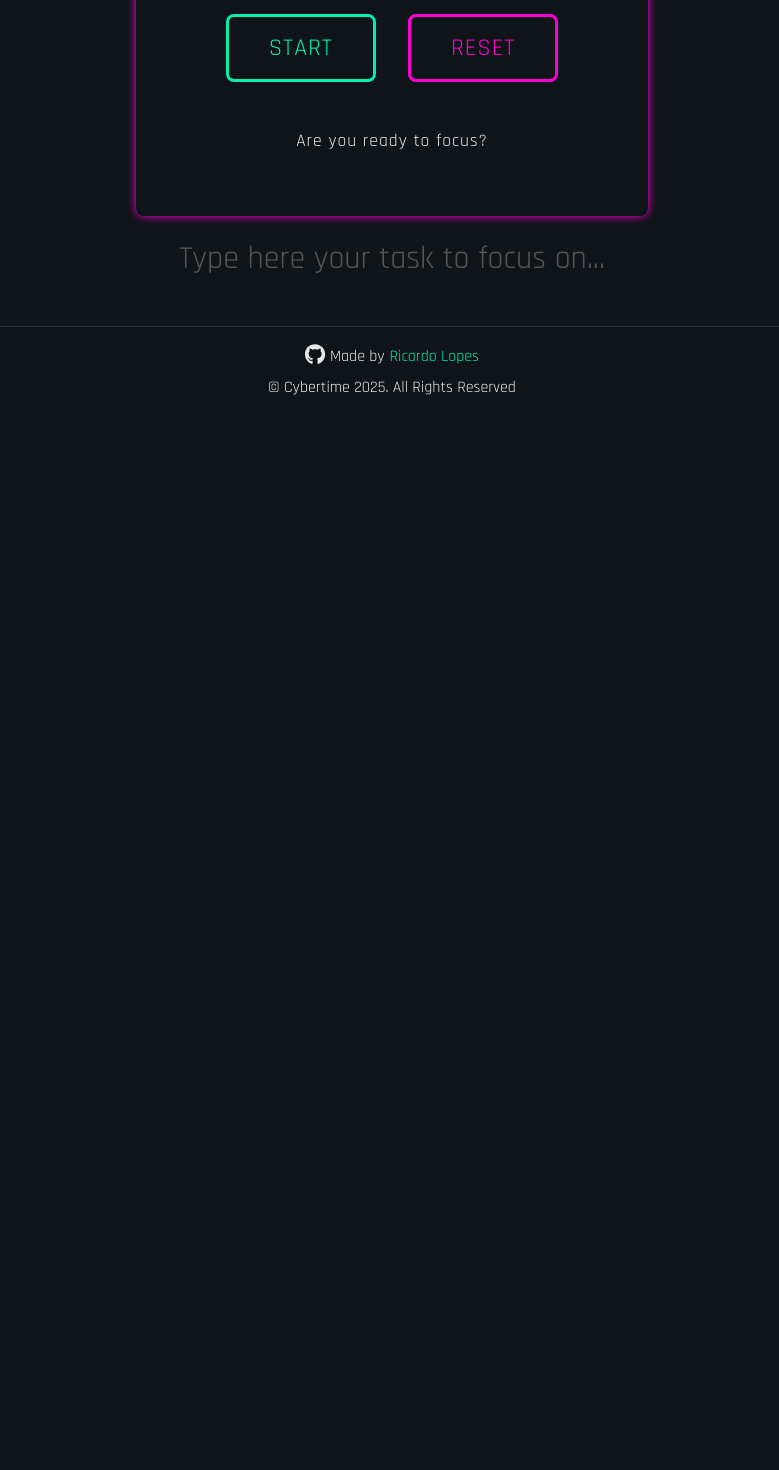
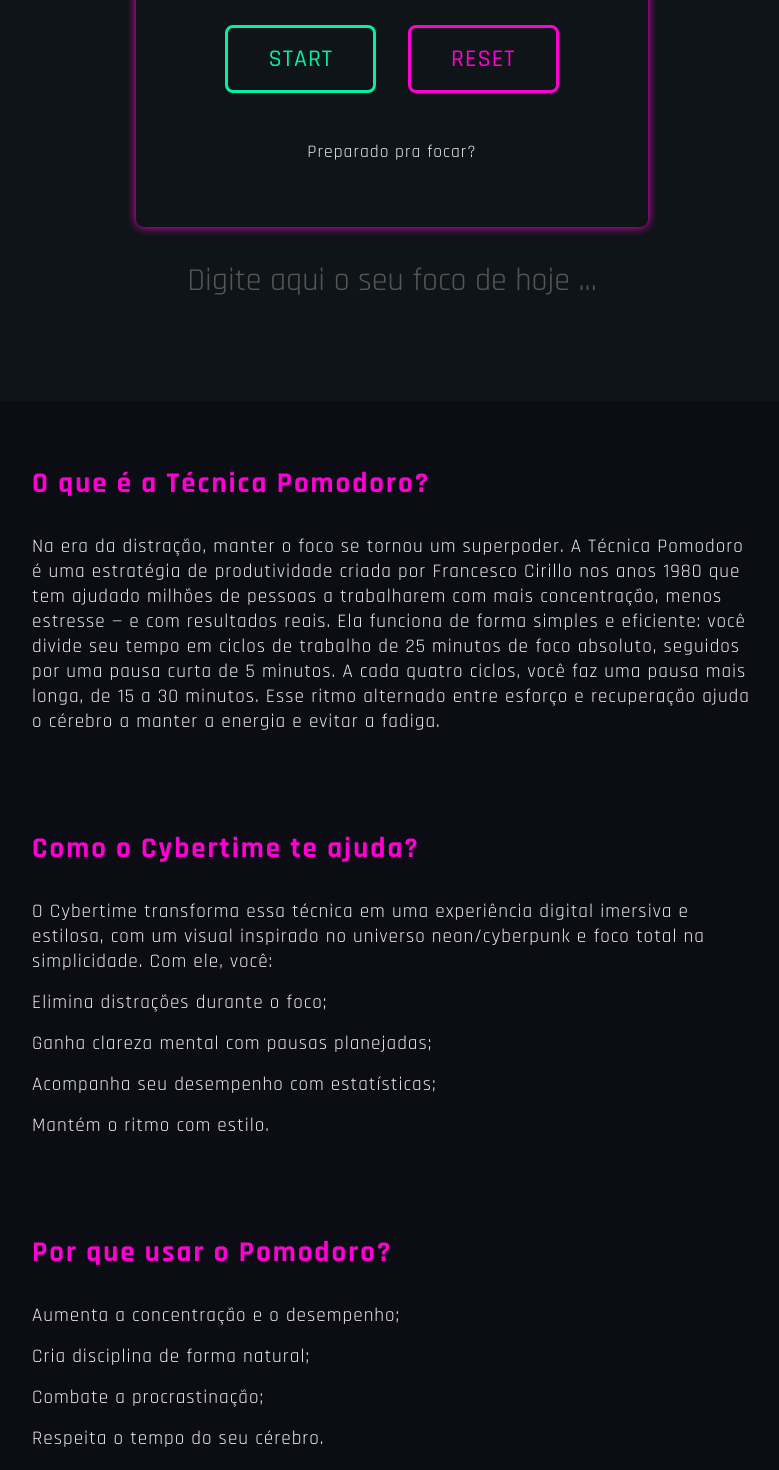
Before and after one commit to RicardoLopesFV/cybertime-app, a React (Vite) app: page / in a window 1280 px wide. Shown: the part 440-1910 px from the top of the page, without its empty margins (248-1027 px from the left). Before the commit the page ends 854 px from the top, so only its background shows below. Built offline with nearby package versions, Linux system fonts and the light colour scheme.

Commit message:
Added component, layout fixes

```diff
--- a/src/App.tsx
+++ b/src/App.tsx
@@ -1,6 +1,7 @@
 import { Footer } from "./components/Footer"
 import { Header } from "./components/Header"
 import { PomodoroTimer } from "./components/PomodoroTimer"
+import { Section } from "./components/Section"
 import { Task } from "./components/Task"
 import { Title } from "./components/Title"
 
@@ -13,6 +14,7 @@
         <PomodoroTimer />
         <Task />
       </main>
+      <Section />
       <Footer/>
     </>
   )
--- a/src/components/Footer/styles.ts
+++ b/src/components/Footer/styles.ts
@@ -11,10 +11,9 @@
   width: 100%;
   padding: 1rem;
   display: flex;
-  flex-direction: column;
   justify-content: center;
   align-items: center;
-  gap: 0.5rem;
+  gap: 3rem;
 
   p {
     display: flex;
@@ -24,7 +23,10 @@
 
   @media (min-width: ${breakpoints.mobile}) and (max-width: ${breakpoints.tablet}) {
     font-size: 0.8rem;
+    flex-direction: column;
+    gap: 1rem;
   }
+
 `
 
 export const Footer = styled.footer`
--- a/src/components/Header/styles.ts
+++ b/src/components/Header/styles.ts
@@ -24,10 +24,10 @@
   font-weight: normal;
   letter-spacing: 2px;
   color: ${({ theme }) => theme.neonPink};
-  font-size: 1.8rem;
+  font-size: 1.6rem;
   font-family: 'audiowide', sans-serif;
 
   @media (max-width: ${breakpoints.mobile}) {
-    font-size: 1.6rem;
+    font-size: 1.4rem;
   }
 `
--- a/src/components/PomodoroTimer/index.tsx
+++ b/src/components/PomodoroTimer/index.tsx
@@ -67,16 +67,16 @@
     if (isRunning) {
       switch (currentMode) {
         case "pomodoro":
-          return "Stay focused!";
+          return "Continue focado!";
         case "shortBreak":
-          return "Take a short break!";
+          return "Hora de um intervalo curto!";
         case "longBreak":
-          return "Enjoy your long break!";
+          return "Hora de um intervalo longo!";
         default:
-          return "Stay focused!";
+          return "Continue focado!";
       }
     } else {
-      return "Are you ready to focus?";
+      return "Preparado pra focar?";
     }
   }
 
--- a/src/components/PomodoroTimer/styles.ts
+++ b/src/components/PomodoroTimer/styles.ts
@@ -35,7 +35,7 @@
 
   @media (max-width: ${breakpoints.mobile}) {
     width: 90%;
-    padding: 2rem 1rem;
+    padding: 1.5rem 1rem;
   }
 `
 
@@ -47,6 +47,7 @@
   justify-content: space-between;
 
   li {
+    font-weight: bold;
     font-size: 1.2rem;
     letter-spacing: 1px;
     list-style: none;
@@ -142,6 +143,7 @@
 
 export const Button = styled.button<ButtonProps>`
   text-transform: uppercase;
+  font-weight: 500;
   font-size: 1.5rem;
   letter-spacing: 1px;
   padding: 1rem 2.5rem;
--- /dev/null
+++ b/src/components/Section/index.tsx
@@ -0,0 +1,59 @@
+import { Article, Title, Text } from "./styles"
+import * as S from "./styles"
+
+export function Section() {
+  return (
+    <S.Section>
+      <Article>
+        <Title>O que é a Técnica Pomodoro?</Title>
+        <Text>
+          Na era da distração, manter o foco se tornou um superpoder.
+          A Técnica Pomodoro é uma estratégia de produtividade criada por Francesco Cirillo nos anos 1980 que tem ajudado milhões de pessoas a trabalharem com mais concentração, menos estresse — e com resultados reais.
+
+          Ela funciona de forma simples e eficiente: você divide seu tempo em ciclos de trabalho de 25 minutos de foco absoluto, seguidos por uma pausa curta de 5 minutos. A cada quatro ciclos, você faz uma pausa mais longa, de 15 a 30 minutos. Esse ritmo alternado entre esforço e recuperação ajuda o cérebro a manter a energia e evitar a fadiga.
+        </Text>
+      </Article>
+      <Article>
+        <Title>Como o Cybertime te ajuda?</Title>
+        <Text>
+          O Cybertime transforma essa técnica em uma experiência digital imersiva e estilosa, com um visual inspirado no universo neon/cyberpunk e foco total na simplicidade. Com ele, você:
+        </Text>
+        <Text>
+          <ul>
+            <li>
+              Elimina distrações durante o foco;
+            </li>
+            <li>
+              Ganha clareza mental com pausas planejadas;
+            </li>
+            <li>
+              Acompanha seu desempenho com estatísticas;
+            </li>
+            <li>
+              Mantém o ritmo com estilo.
+            </li>
+          </ul>
+        </Text>
+      </Article>
+      <Article>
+        <Title>Por que usar o Pomodoro?</Title>
+        <Text>
+          <ul>
+            <li>
+              Aumenta a concentração e o desempenho;
+            </li>
+            <li>
+              Cria disciplina de forma natural;
+            </li>
+            <li>
+              Combate a procrastinação;
+            </li>
+            <li>
+              Respeita o tempo do seu cérebro.
+            </li>
+          </ul>
+        </Text>
+      </Article>
+    </S.Section>
+  )
+}
--- /dev/null
+++ b/src/components/Section/styles.ts
@@ -0,0 +1,63 @@
+import styled from "styled-components";
+
+const breakpoints = {
+  mobile: "425px",
+  tablet: "768px",
+  desktop: "1024px",
+  desktopL: "1440px",
+}
+
+export const Section = styled.section`
+  background-color: #0C0C14;
+  width: 100%;
+  padding: 4rem 0;
+  display: flex;
+  flex-direction: column;
+  align-items: center;
+  justify-content: center;
+  gap: 2rem;
+`
+
+export const Article = styled.article`
+  margin: 0 auto;
+  margin-bottom: 4rem;
+  max-width: 720px;
+  width: 100%;
+
+  @media (max-width: ${breakpoints.mobile}) {
+    width: 80%;
+  }
+`
+
+export const Title = styled.h3`
+  margin-bottom: 2rem;
+  font-weight: bold;
+  letter-spacing: 2px;
+  color: ${({ theme }) => theme.neonPink};
+  font-size: 1.8rem;
+
+  @media (max-width: ${breakpoints.mobile}) {
+    font-size: 1.6rem;
+  }
+`
+
+export const Text = styled.p`
+  font-size: 1.2rem;
+  letter-spacing: 1px;
+  color: ${({ theme }) => theme.textPrimary};
+
+  ul {
+    margin-top: 1rem;
+    display: flex;
+    flex-direction: column;
+    gap: 1rem;
+
+    li {
+      list-style: none;
+    }
+  }
+
+  @media (max-width: ${breakpoints.mobile}) {
+    font-size: 1rem;
+  }
+`
--- a/src/components/Task/index.tsx
+++ b/src/components/Task/index.tsx
@@ -9,7 +9,7 @@
       <Input
         type="text"
         value={taskName}
-        placeholder="Type here your task to focus on..."
+        placeholder="Digite aqui o seu foco de hoje ..."
         onChange={(e) => setTaskName(e.target.value)}
         spellCheck={false}
         autoComplete="off"
--- a/src/components/Task/styles.ts
+++ b/src/components/Task/styles.ts
@@ -10,7 +10,6 @@
 
 export const Container = styled.div`
   width: 100%;
-  margin-bottom: 2rem;
   text-align: center;
 `;
 
--- a/src/components/Title/index.tsx
+++ b/src/components/Title/index.tsx
@@ -5,7 +5,7 @@
   return (
     <div>
       <S.Title>Cyberpunk Pomodoro Timer</S.Title>
-      <SubTitle>Enhance your productivity with a cyberpunk pomodoro timer</SubTitle>
+      <SubTitle>Melhore sua produtividade com um Pomodoro Cyberpunk</SubTitle>
     </div>
 
   )
--- a/src/components/Title/styles.ts
+++ b/src/components/Title/styles.ts
@@ -11,6 +11,7 @@
   max-width: ${breakpoints.desktop};
   width: 100%;
   margin: 0 auto;
+  margin-bottom: 2rem;
 `
 
 export const Title = styled.h2`
--- a/src/styles/globalStyle.ts
+++ b/src/styles/globalStyle.ts
@@ -24,6 +24,7 @@
 
   main {
     height: calc(100vh - 13%);
+    margin-bottom: 5rem;
     display: flex;
     align-items: center;
     justify-content: space-around;
```
